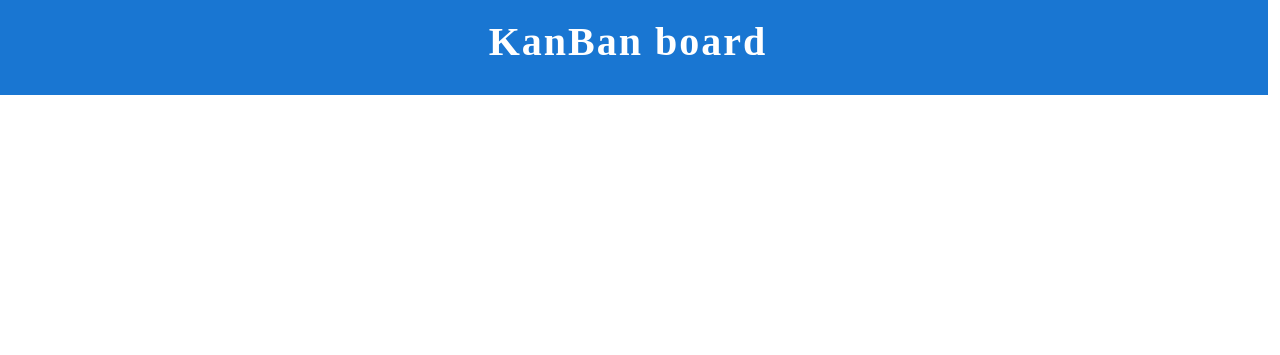
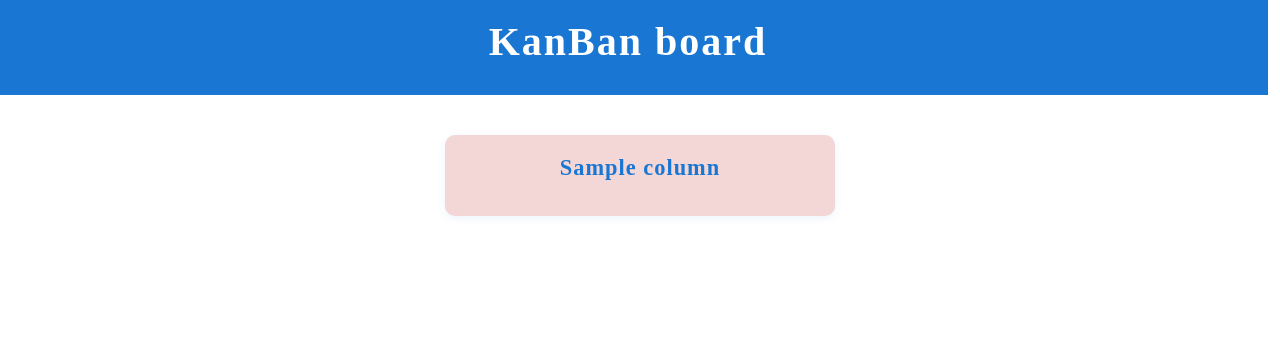
Before and after one commit to balint-k/Kanban, a Flask app: page / in a window 1280 px wide. Shown: the top 355 px of the page. Run offline with Flask 3, Linux system fonts and the light colour scheme; tables that the repository leaves empty hold one stand-in row (values such as "Sample post").

Commit message:
columns added

```diff
--- a/app.py
+++ b/app.py
@@ -1,11 +1,14 @@
 from flask import Flask, render_template, request, jsonify
-
+from models import Database
 
 app = Flask(__name__)
+db = Database()
 
 @app.route('/')
 def board():
-    return render_template('board.html')
+    columns = db.get_columns()
+    return render_template('board.html', columns=columns)
+
 
 if __name__ == '__main__':
     app.run(debug=True)
--- a/static/style.css
+++ b/static/style.css
@@ -13,3 +13,36 @@ header h1 {
   font-size: 2.5em;
   letter-spacing: 2px;
 }
+
+.column {
+  background: #f3d7d7;
+  border-radius: 10px;
+  box-shadow: 0 2px 8px rgba(25, 118, 210, 0.08);
+  padding: 20px;
+  margin: 0 10px 20px 10px;
+  min-width: 250px;
+  display: inline-block;
+  vertical-align: top;
+}
+
+.column h2 {
+  margin-top: 0;
+  font-size: 1.4em;
+  color: #1976d2;
+  letter-spacing: 1px;
+  margin-bottom: 15px;
+  text-align: center;
+}
+
+.board {
+  display: flex;
+  justify-content: center;
+  align-items: flex-start;
+  gap: 20px;
+  padding: 20px;
+}
+
+.board .column {
+  flex: 1 1 250px;
+  max-width: 350px;
+}
--- a/templates/board.html
+++ b/templates/board.html
@@ -9,6 +9,16 @@
     <header>
         <h1>KanBan board</h1>
     </header>
+    <div class="board">
+        {% for column in columns %}
+        <div class="column">
+            <h2>{{ column.name }}</h2>
+
+        </div>
+        {% endfor %}
+    </div>
+
+
 
 
 </body>
```
Lines whose indentation alone changed are shown as unchanged.
